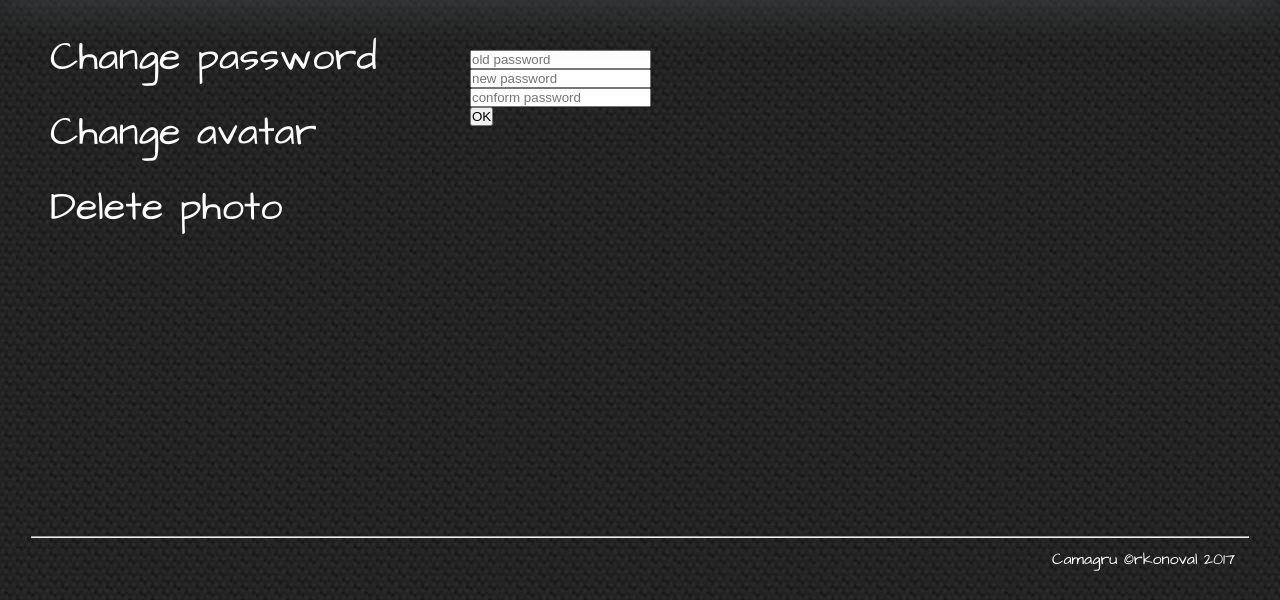
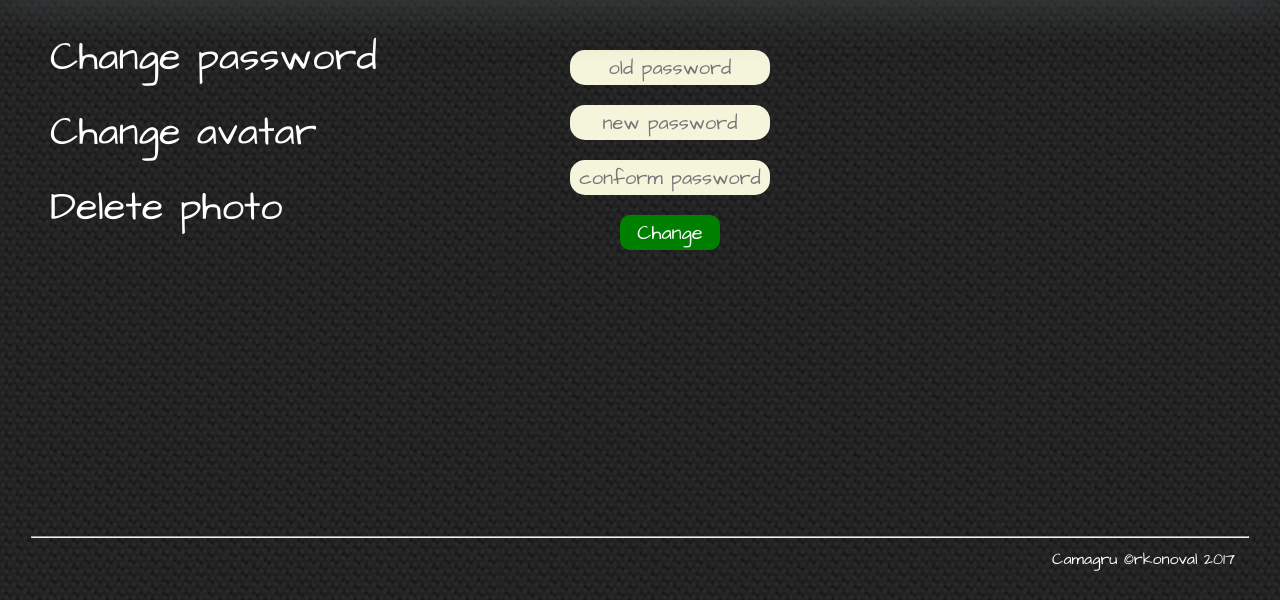
Before and after one commit to 1ogon1/camagru, a PHP site: page /camagru/profile.php?change=passwd in a window 1280 px wide. Shown: the part 200-800 px from the top of the page. Run offline with PHP 8.4, Linux system fonts and the light colour scheme; the visitor is signed in with stand-in values (Sample User, id 1); data that the repository does not hold is empty.

Commit message:
09.06.2017

```diff
--- a/style/style.css
+++ b/style/style.css
@@ -343,6 +343,15 @@ h3 {
     background-color: rgba(0, 0, 0, 0.2);
 }
 
+.block_pass {
+    position: absolute;
+    top: 230px;
+    left: 550px;
+    width: 700px;
+    height: 500px;
+    text-align: center;
+}
+
 .block {
     position: absolute;
     top: 230px;
--- a/view/profile.php
+++ b/view/profile.php
@@ -54,10 +54,8 @@ if (isset($_GET['photo_del'])) {
 }
 ?> <!--delete photo php-->
 
-<?php if (isset($_GET['change']) && $_GET['change'] == "passwd") : ?>
-    <div id="password_block" class="block"><!--change password-->
-        <form method="POST" action="profile.php?change=passwd" class="change_password">
 <?php
+if (isset($_POST['submit'])) {
     if (isset($_POST['submit']) && (isset($_POST['old_pw']) && $_POST['old_pw'] !== "") &&
         (isset($_POST['new_pw1']) && $_POST['new_pw1'] !== "") &&
         (isset($_POST['new_pw2']) && $_POST['new_pw2'] !== "")
@@ -90,24 +88,24 @@ if (isset($_GET['photo_del'])) {
                     ':login' => $_SESSION['login'],
                     ':password' => $pass
                 ]);
-                        echo '<div style="color: green;">Your password update</div>'
-                            . '<script> var ele = document.getElementById("password_block");ele.style.display = \'block\';</script>';
+                echo '<div style="color: green;">Your password update</div>';
             } else {
-                        echo '<div style="color: red;">' . array_shift($error) . '</div>' .
-                            '<script> var elem = document.getElementById("password_block");' .
-                            'elem.style.display = \'block\';</script>';
+                echo '<div style="color: red;">' . array_shift($error) . '</div>';
             }
         } else {
-                    echo '<div style="color: red;">New amd old passwords are the same</div>' .
-                        '<script> var elem = document.getElementById("password_block");' .
-                        'elem.style.display = \'block\';</script>';
+            echo '<div style="color: red;">New and old passwords are the same</div>';
         }
     }
-            ?>
-            <input type="password" name="old_pw" value="" required placeholder="old password"><br>
-            <input type="password" name="new_pw1" value="" required placeholder="new password"><br>
-            <input type="password" name="new_pw2" value="" required placeholder="conform password"><br>
-            <input type="submit" name="submit" value="OK">
+}
+?> <!--change password php-->
+
+<?php if (isset($_GET['change']) && $_GET['change'] == "passwd") : ?>
+    <div id="password_block" class="block_pass">
+        <form method="POST" action="profile.php?change=passwd" class="change_password">
+            <input type="password" name="old_pw" value="" required placeholder="old password" class="in"><br>
+            <input type="password" name="new_pw1" value="" required placeholder="new password" class="in"><br>
+            <input type="password" name="new_pw2" value="" required placeholder="conform password" class="in"><br>
+            <input type="submit" name="submit" value="Change" class="button">
         </form>
     </div> <!--change password-->
 <?php endif; ?>
@@ -141,6 +139,7 @@ if (isset($_GET['photo_del'])) {
 
 <?php if (isset($_GET['change']) && $_GET['change'] == "photo") : ?>
     <div id="delete_photo" class="block">
+        <div style="color: white; font-size: 25px"> Your photo</div>
         <?php
         $stmt = $pdo->prepare(SQL_GET_USER_IMG);
         $stmt->execute([$_SESSION['login']]);
@@ -160,6 +159,7 @@ if (isset($_GET['photo_del'])) {
     <link href="../style/style.css" rel="stylesheet">
 </head>
 <body>
+
 <div class="header">
     <div class="logo">
         <a href="galery.php" title="home"><img src="../img/logo3.png" class="web" alt="home"></a>
@@ -187,10 +187,13 @@ if (isset($_GET['photo_del'])) {
         <li><a href="profile.php?change=photo">Delete photo</a></li>
     </ul>
 </div>
+
 <div class="footer">
     <hr>
     <p>Camagru &copy;rkonoval 2017</p>
 </div>
+
 <script src="../js/js.js"></script>
+
 </body>
 </html>
```
Lines whose indentation alone changed are shown as unchanged.
